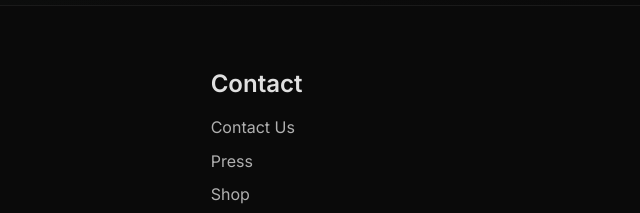
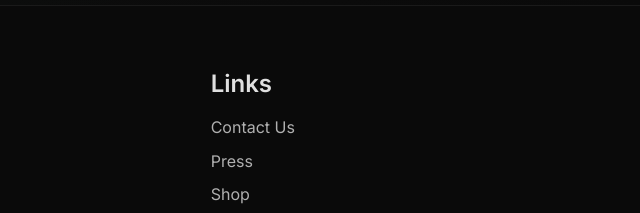
Before and after one commit to MOHAMMADREZAABEDINPOOR/Tehran, a plain HTML site: page about.html in a window 1280 px wide. Shown: the part 5718-5931 px from the top of the page, 640-1280 px from the left. Drawn offline with Linux system fonts and the light colour scheme.

Commit message:
Update footer: Change 'Contact' to 'Links'

```diff
--- a/about.html
+++ b/about.html
@@ -308,7 +308,7 @@
                     </ul>
                 </div>
                 <div class="footer-section">
-                    <h4>Contact</h4>
+                    <h4>Links</h4>
                     <ul>
                         <li><a href="contact.html">Contact Us</a></li>
                         <li><a href="press.html">Press</a></li>
```
Also changed, not shown: comedy.html (+1 -1 lines), contact.html (+1 -1 lines), events.html (+1 -1 lines), index.html (+1 -1 lines), press-detail-2.html (+1 -1 lines), press-detail-3.html (+1 -1 lines), press-detail-4.html (+1 -1 lines), press-detail.html (+1 -1 lines), press.html (+1 -1 lines), shop.html (+1 -1 lines).
